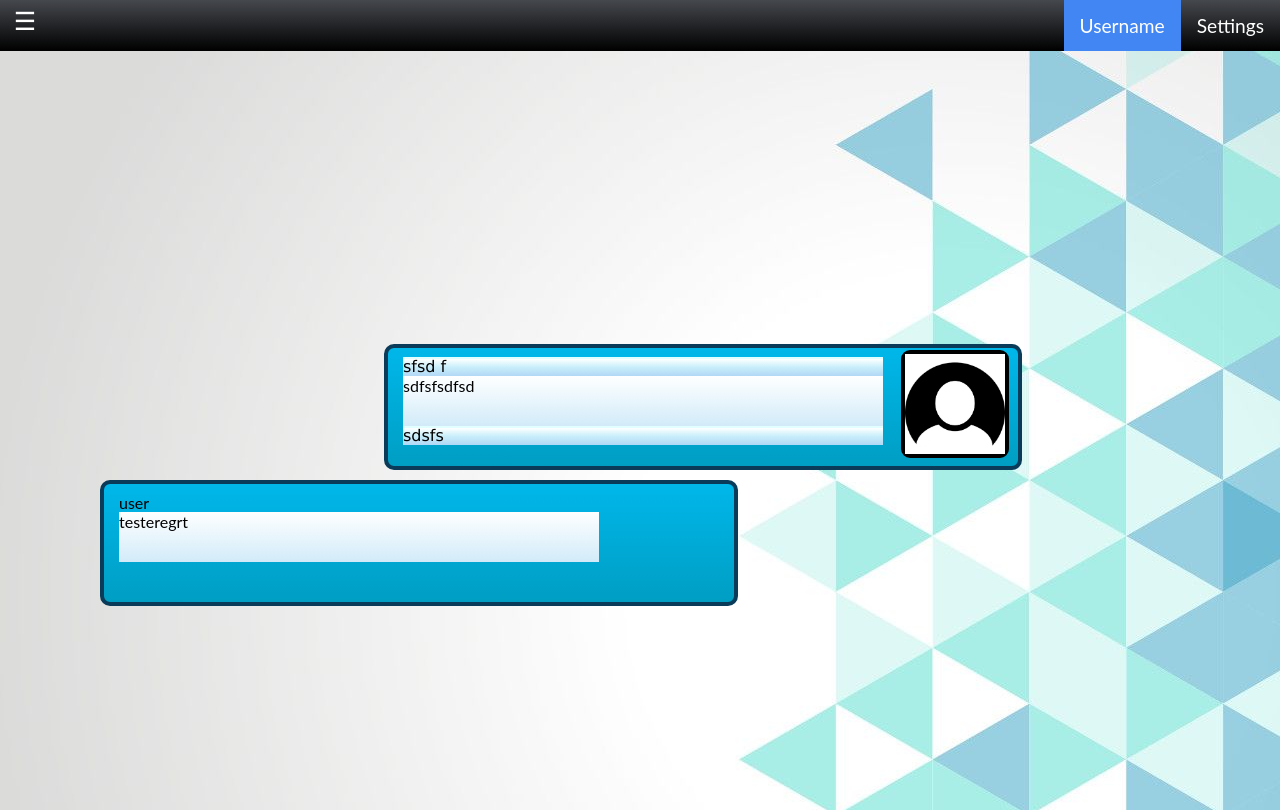
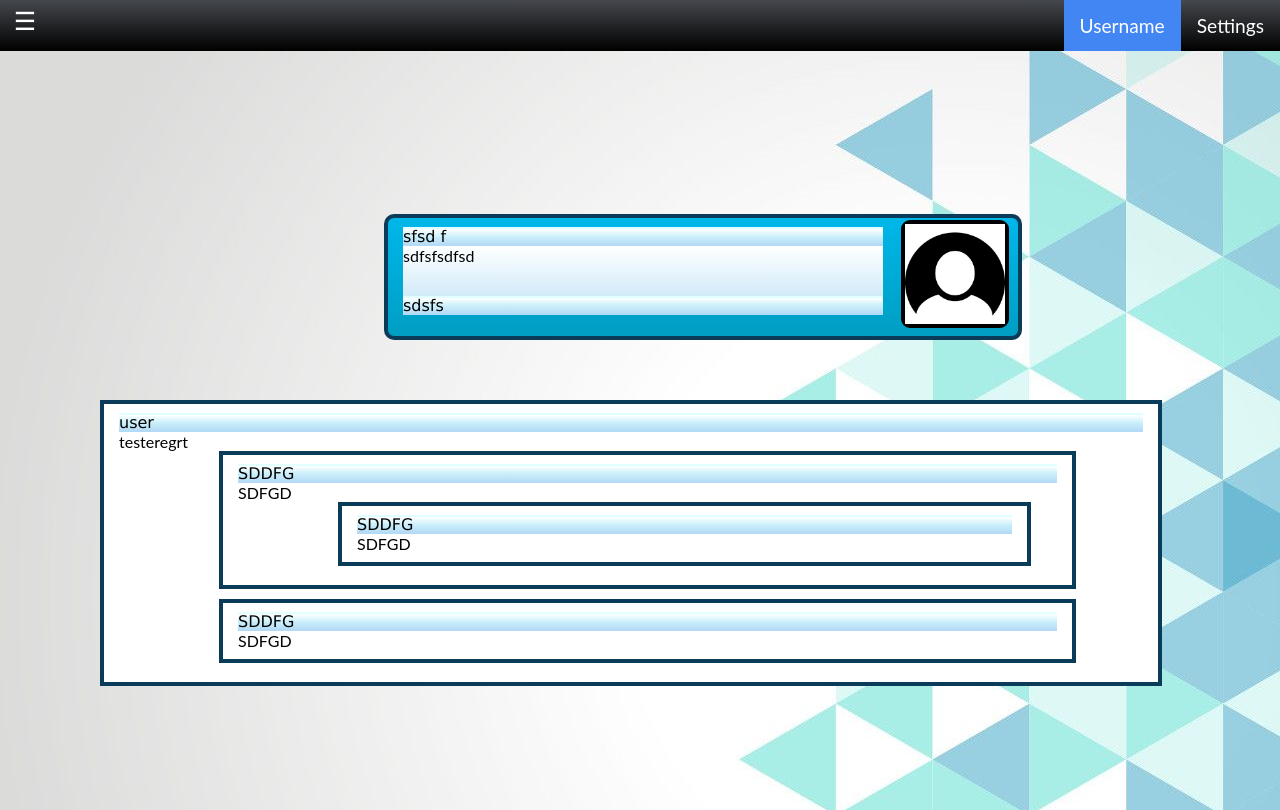
Before and after one commit to Richmond-Truong/groupFinder, a React (Create React App) app in the folder client/: page / in a window 1280 px wide. Built offline with nearby package versions, Linux system fonts and the light colour scheme.

Commit message:
Created a page for adding comments about a posting

```diff
--- a/client/src/scripts/viewPost.js
+++ b/client/src/scripts/viewPost.js
@@ -10,19 +10,20 @@ class Comment extends Component{
   In addition there is children to refer to any reponses
   made to a comment.
   */
-  constructor(user, position, text) {
+  constructor(user, position, text, child_list) {
       super();
       this.userName = user;
       this.pos = {left: position};
       this.postText = text;
-      this.children = [];
+      this.children = child_list;
   }
 
   render() {
       return (
-          <div className="post" style={this.pos}>
+          <div className="comment" style={this.pos}>
               <div className="user"> {this.userName}</div>
               <div className="Text"> {this.postText}</div>
+              {this.children}
           </div>
           )
   }
@@ -36,16 +37,17 @@ class PostPage extends Component{
       this.addComment = this.addComment.bind(this)
     }
 
-    addComment(user, pos, text){
-      this.comment_list.push(new Comment(user, pos, text).render())
+    addComment(user, pos, text, list){
+      this.comment_list.push(new Comment(user, pos, text, list).render())
     }
 
     render() {
-        this.addComment("user", '100px', 'testeregrt');
+        this.addComment("user", '100px', 'testeregrt', [new Comment("SDDFG", "100px", "SDFGD", [new Comment("SDDFG", "100px", "SDFGD", []).render()]).render(), new Comment("SDDFG", "100px", "SDFGD", []).render()]);
 
         return [
             <div className="page" key="1">
               {new Post('sdsfs', 'sfsd f', 'sdfsfsdfsd').render()}
+              <div style={ {height:'100px'}}/>
               {this.comment_list}
             </div>
         ]
--- a/client/src/styles/postStyle.css
+++ b/client/src/styles/postStyle.css
@@ -4,6 +4,20 @@ html, body{
     height: 100%;
     width: 100%;
     overflow: hidden;
+}
+.comment {
+    position: relative;
+    padding: 9px 15px;
+    border: 4px solid #0a3c59;
+    margin-bottom: 10px;
+    background: white;
+    max-width: 80%;
+}
+
+.comment .user{
+    background:
+        linear-gradient(to bottom, #e1ffff 0%,#e1ffff 7%,#e1ffff 12%,#fdffff 12%,#e6f8fd 30%,#c8eefb 54%,#bee4f8 75%,#b1d8f5 100%);
+    font-family: "Verdana";
 }
 
 .page {
```
